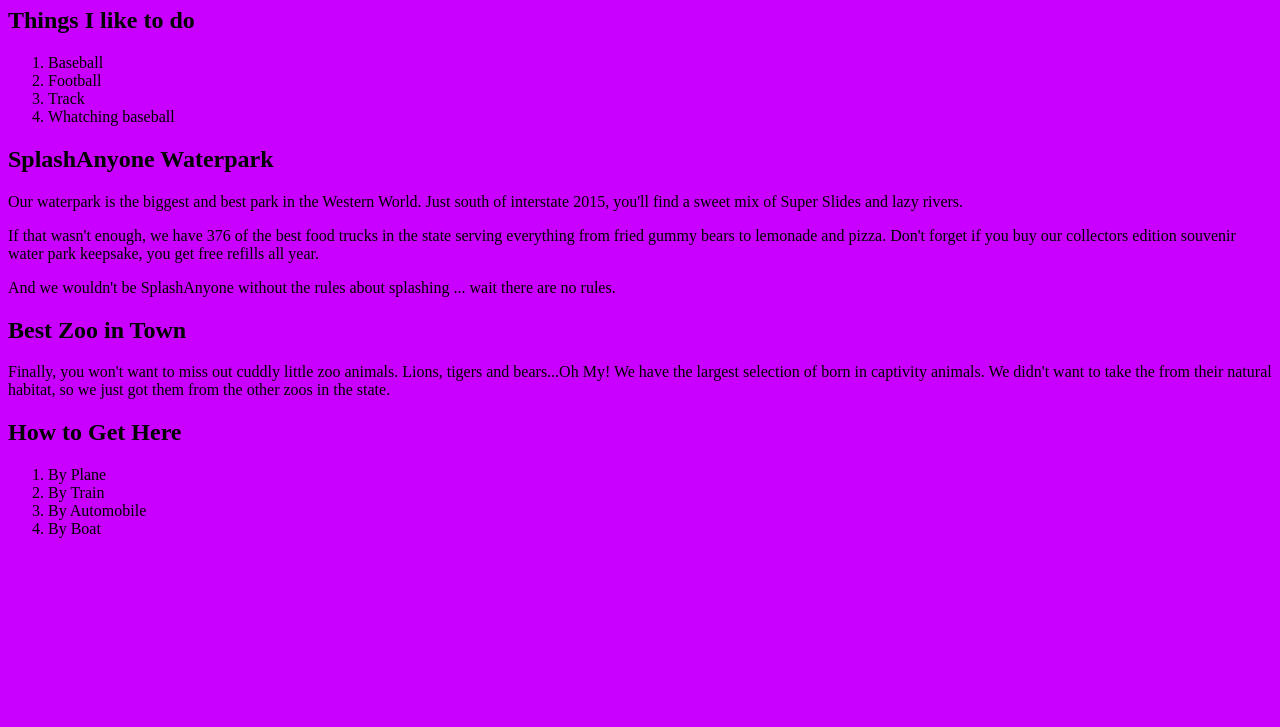
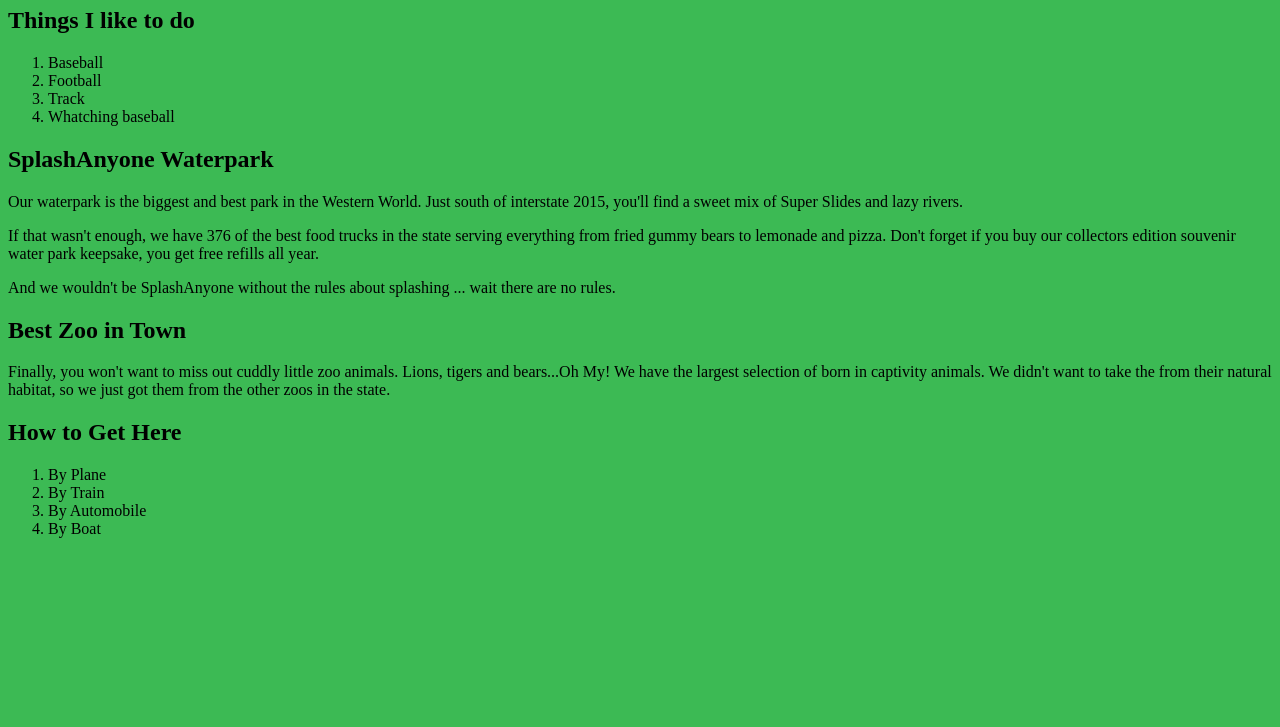
Before and after one commit to Garrett2003/Garrett2003.github.io, a plain HTML site: page index.html in a window 1280 px wide. Shown: the part 73-800 px from the top of the page. Drawn offline with Linux system fonts and the light colour scheme.

Commit message:
Update mystyle.css

```diff
--- a/mystyle.css
+++ b/mystyle.css
@@ -1,3 +1,3 @@
 body {
-	background: rgb(201,0,255);
+	background: rgb(60,186,84);
 }
```
